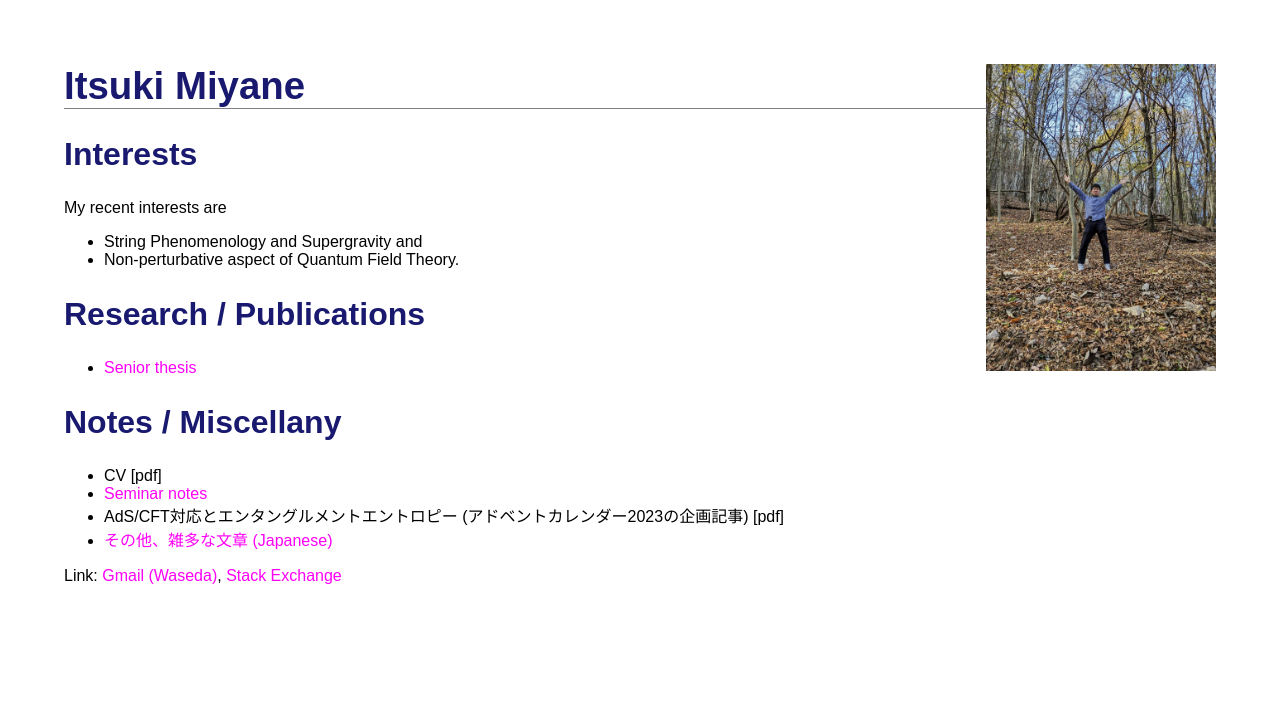
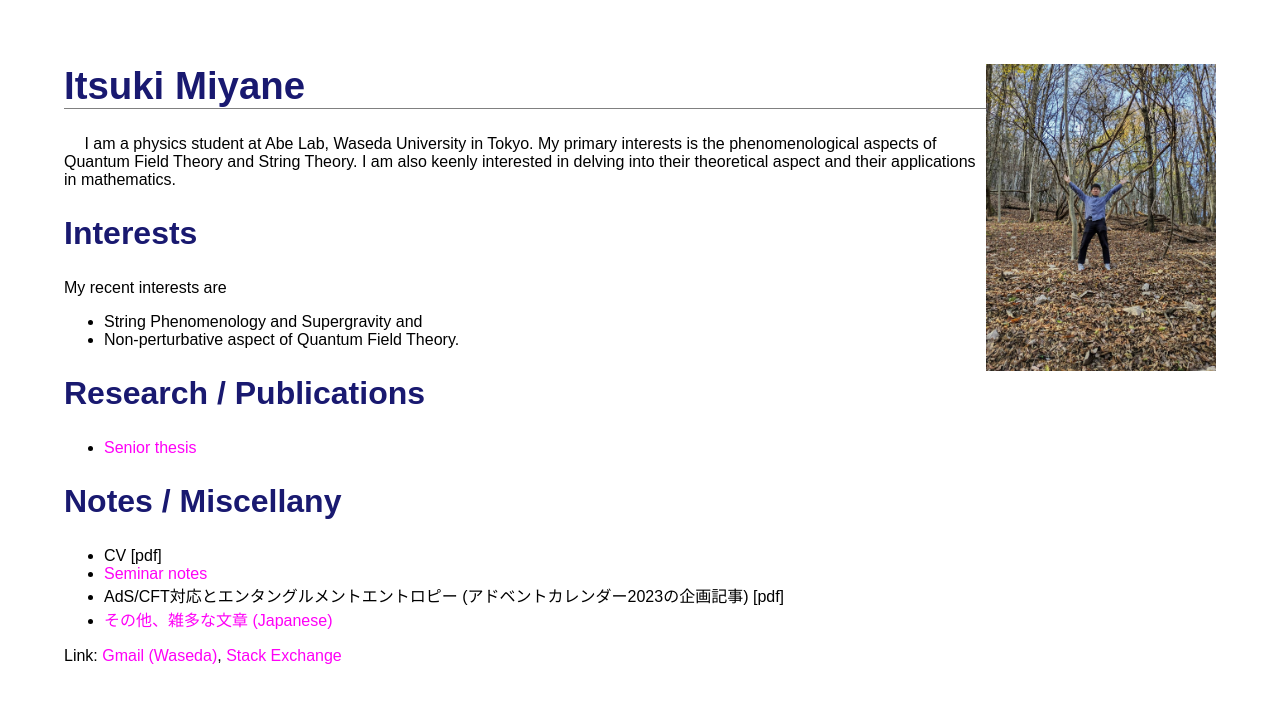
Before and after one commit to dxmegvpw/imiya.github.io, a Jekyll site: the page index.html, which Jekyll copies as it is, in a window 1280 px wide. Shown: the top 703 px of the page. Built offline with Jekyll 4.4.1, drawn with Linux system fonts in a browser that asks for light colours.

Commit message:
modified

```diff
--- a/index.html
+++ b/index.html
@@ -15,6 +15,10 @@
     <img src="fig/me2.jpg" style="float:right;margin-left:10px;margin-bottom:10px;">
 
     <h1>Itsuki Miyane</h1>
+
+    <p>
+        &emsp; I am a physics student at Abe Lab, Waseda University in Tokyo. My primary interests is the phenomenological aspects of Quantum Field Theory and String Theory. I am also keenly interested in delving into their theoretical aspect and their applications in mathematics.
+    </p>
 
     <h2>Interests</h2>
 
```
